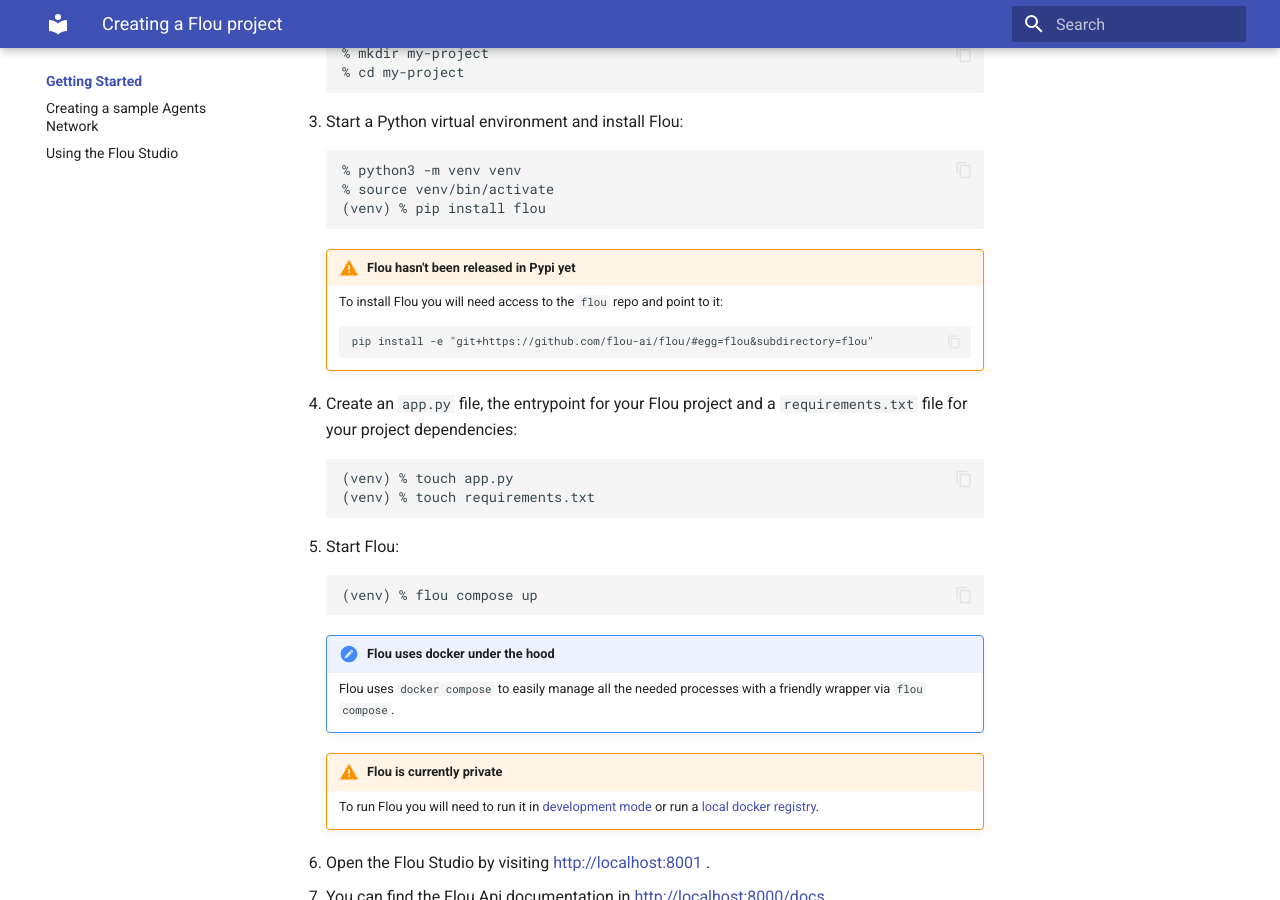
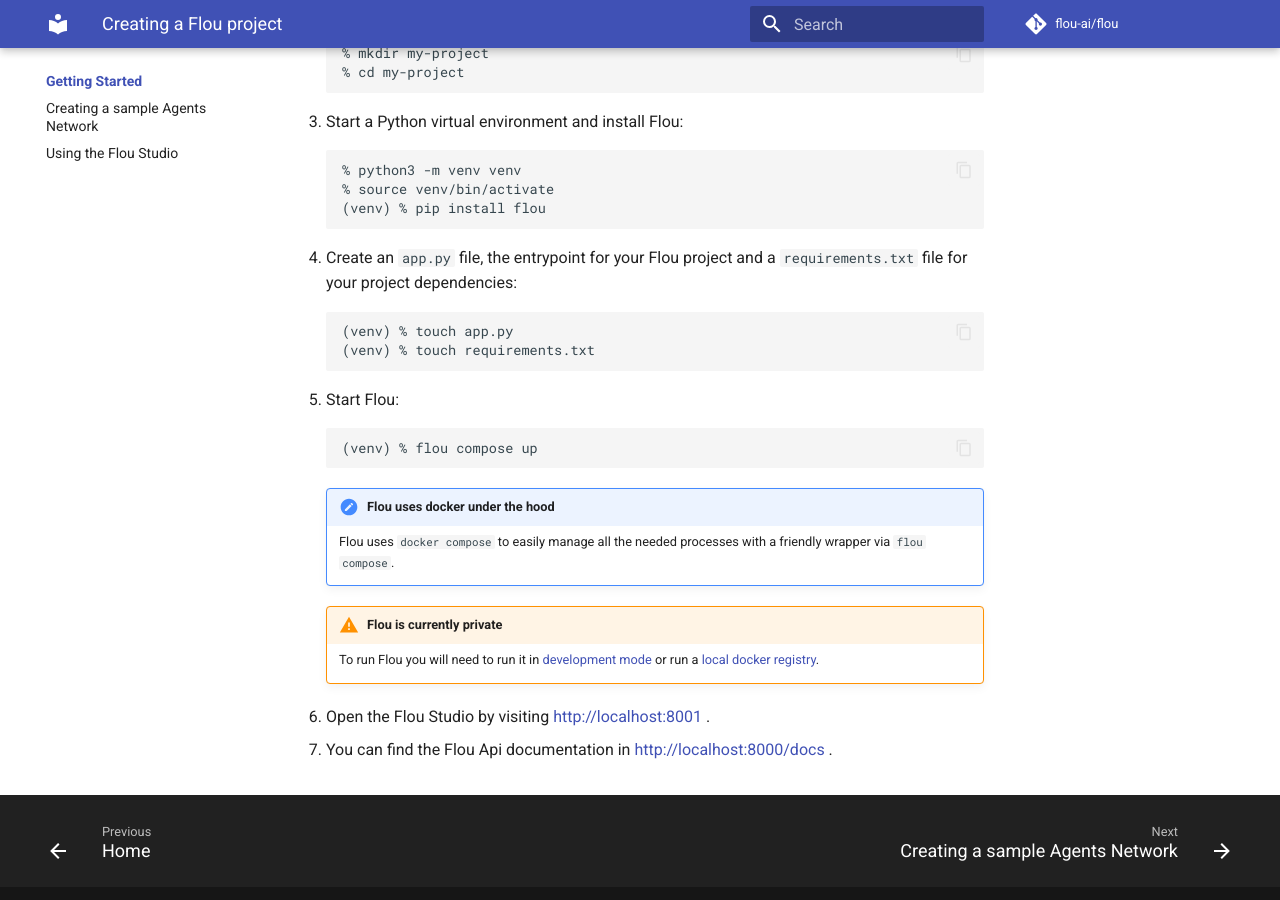
Before and after one commit to flou-ai/flou, an MkDocs documentation site: the page built from docs/docs/getting-started/index.md, in a window 1280 px wide and 900 px high, scrolled down 317 px. Built offline with MkDocs 1.6.1 and Material for MkDocs 9.7.7, drawn with Linux system fonts in a browser that asks for light colours; comment, search, counter and statistics services are not loaded.

Commit message:
update github repo in docs

```diff
--- a/docs/docs/getting-started/index.md
+++ b/docs/docs/getting-started/index.md
@@ -13,12 +13,6 @@
         % python3 -m venv venv
         % source venv/bin/activate
         (venv) % pip install flou
-
-    !!! warning "Flou hasn't been released in Pypi yet"
-
-        To install Flou you will need access to the `flou` repo and point to it:
-
-            pip install -e "git+https://github.com/flou-ai/flou/#egg=flou&subdirectory=flou"
 
 1. Create an `app.py` file, the entrypoint for your Flou project and a
 `requirements.txt` file for your project dependencies:
--- a/docs/mkdocs.yml
+++ b/docs/mkdocs.yml
@@ -13,6 +13,8 @@
     - navigation.tracking
     - navigation.path
     - navigation.indexes
+  icon:
+    repo: fontawesome/brands/git-alt
 
 extra:
   generator: false
@@ -54,6 +56,10 @@
 extra_css:
   - stylesheets/extra.css
 
+repo_url: https://github.com/flou-ai/flou
+repo_name: flou-ai/flou
+edit_uri: edit/main/docs/
+
 nav:
   - Home: index.md
   - Getting Started:
```
